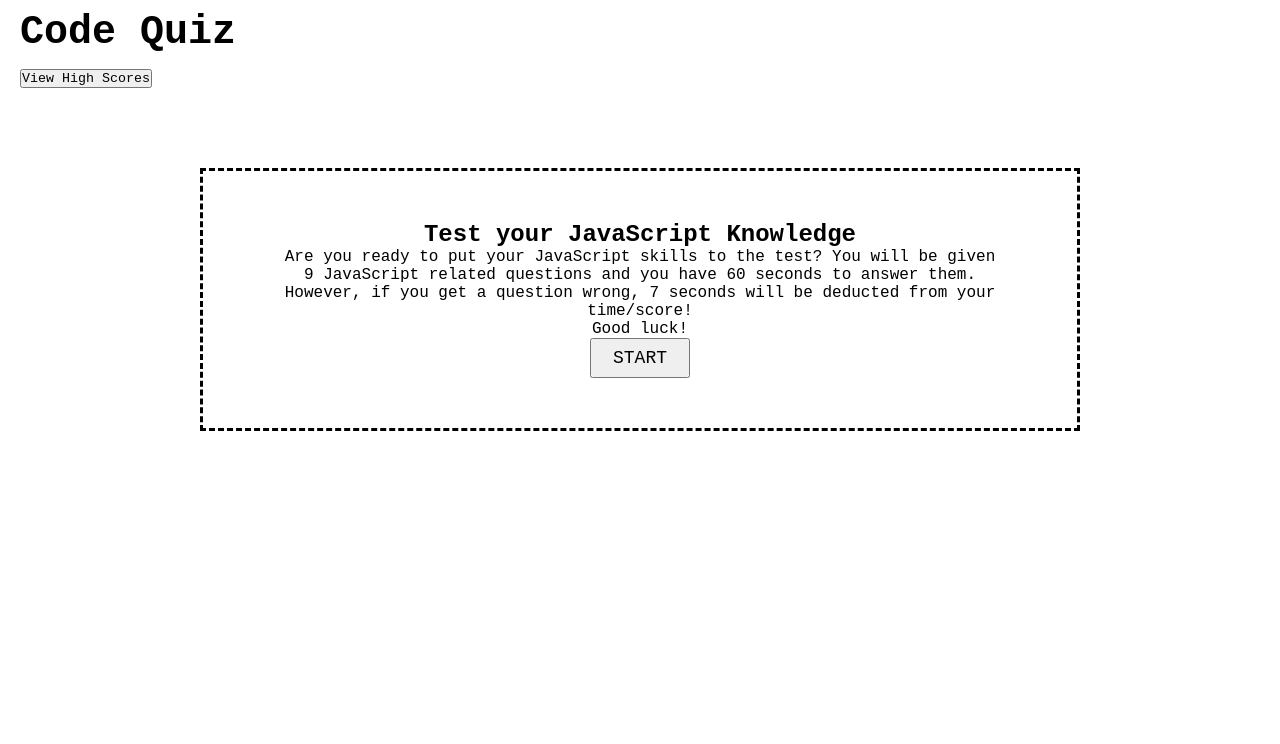
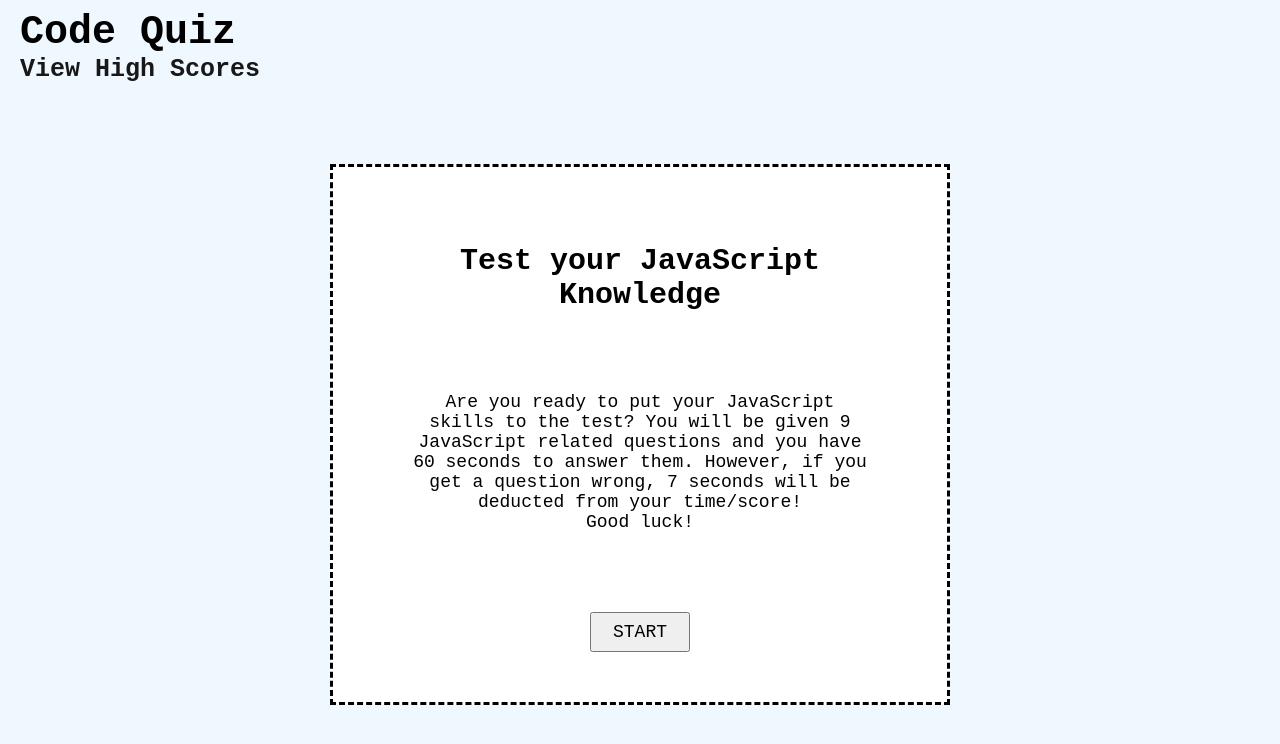
Before and after one commit to hlnicks/code-quiz, a plain HTML site: page index.html in a window 1280 px wide. Drawn offline with Linux system fonts and the light colour scheme.

Commit message:
edited CSS for index/highscore pages

```diff
--- /dev/null
+++ b/assets/css/highscores.css
@@ -0,0 +1,60 @@
+* {
+    box-sizing: border-box;
+    margin: 0;
+    padding: 0;
+    font-family: 'Courier New', Courier, monospace;
+}
+
+
+header {
+    padding: 10px 0px 10px 20px;
+    font-size: 20px;
+}
+
+
+body {
+    background-color: aliceblue;
+}
+
+
+main {
+    padding: 20px 150px;
+}
+
+
+section {
+    padding: 0px 130px;
+}
+
+
+.wrapper {
+    margin: 50px;
+    border-style: dashed;
+    border-color: #000000;
+    text-align: center;
+    background-color: #ffffff;
+    display: flex;
+    flex-wrap: wrap;
+    flex-direction: column;
+}
+
+
+#highScoresDiv {
+    padding: 50px 80px;
+    font-size: 18px;
+    display: flex;
+    flex-wrap: wrap;
+    flex-direction: column;
+    align-content: center;
+}
+
+
+.btn {
+    padding: 8px 21px;
+    font-size: 18px;
+}
+
+
+#highScoresDiv ol {
+    padding: 50px 0px 70px 0px;
+}
--- a/assets/css/style.css
+++ b/assets/css/style.css
@@ -5,13 +5,31 @@
     font-family: 'Courier New', Courier, monospace;
 }
 
+
 header {
     padding: 10px 0px 10px 20px;
     font-size: 20px;
 }
 
-header h1 {
-    padding-bottom: 10px;
+
+header a {
+    font-size: 25px;
+    text-decoration: none;
+    color:#181819;
+    font-weight: bold;
+}
+
+
+header a:hover {
+    font-size: 25px;
+    text-decoration: none;
+    color:#a4d4ff;
+    font-weight: bold;
+}
+
+
+body {
+    background-color: aliceblue;
 }
 
 
@@ -19,35 +37,83 @@ main {
     padding: 20px 150px;
 }
 
+
+section {
+    padding: 0px 130px;
+}
+
+
 #createH1 {
     padding-bottom: 20px;
 }
 
-/* #createH2 {
-} */
+
+ul {
+    font-size: 18px;
+    font-weight: normal;
+    list-style: none;
+    padding: 40px 0px;
+    color: #000000;
+}
+
+
+li {
+    padding: 20px 0px;
+}
+
+
+li:hover {
+    color: #a4d4ff;
+}
+
+
+#answerDiv {
+    padding-top: 50px;
+    font-size: 20px;
+}
+
 
 .wrapper {
-    padding: 50px 80px;
     margin: 50px;
     border-style: dashed;
     border-color: #000000;
     text-align: center;
-}
-
-#timerDiv {
-    font-size: 20px;
+    background-color: #ffffff;
+    display: flex;
+    flex-wrap: wrap;
+    flex-direction: column;
 }
 
 
-.quiz-content h2 {
-    padding-bottom: 10px;
+#timerDiv {
+    font-size: 18px;
+    padding: 16px 24px 11px 0px;
+    font-weight: bold;
+    text-align: right;
+}
+
+
+#quizContent {
+    padding: 50px 80px;
+    font-weight: bold;
+    font-size: 18px;
+}
+
+
+#quizContent p {
+    font-weight: normal;
+}
+
+
+#quizContent h2 {
+    padding-bottom: 80px;
     font-size: 30px;
 }
 
-.quiz-content h3 {
-    padding-bottom: 50px;
+
+#quizContent h3 {
+    padding-bottom: 15x;
 }
-
 
 
 .btn {
@@ -55,6 +121,7 @@ main {
     font-size: 18px;
 }
 
+
 #createP {
-    padding-bottom: 50px;
+    padding-bottom: 80px;
 }
--- a/assets/js/script.js
+++ b/assets/js/script.js
@@ -17,7 +17,7 @@ var questions = [
         choices: ["A Cloud based repository.",
          "A JavaScript library.",
          "A data representation of the objects that comprise the structure and content of a document on the web.",
-         "A callback function"],
+         "A callback function."],
         answer: "A data representation of the objects that comprise the structure and content of a document on the web."
     },
     {
@@ -57,17 +57,17 @@ var questions = [
         answer: "A format for organizing data that’s transferred from one place to another."
     }
 ];
-
 var score = 0;
 var questionList = 0;
 var timerDiv = document.querySelector("#timerDiv");
 var timer = document.querySelector("#startBtn");
 var quizContent = document.querySelector("#quizContent");
 var wrapper = document.querySelector("#wrapper");
-var timeLeft = 70;
+var timeLeft = 60;
 var holdInterval = 0;
 var penalty = 7;
 var makeList = document.createElement("ul");
+
 
 // renders questions/answers in quizContent
 function render(questionList) {
@@ -87,6 +87,7 @@ function render(questionList) {
         listItem.addEventListener("click", (compare));
     })
 }
+
 
 // triggers time countdown once start button is clicked
 timer.addEventListener("click", function () {
@@ -111,24 +112,24 @@ function compare(event) {
     var element = event.target;
     if (element.matches("li")) {
 
-        var createDiv = document.createElement("div");
-        createDiv.setAttribute("id", "createDiv");
+        var answerDiv = document.createElement("div");
+        answerDiv.setAttribute("id", "answerDiv");
         if (element.textContent == questions[questionList].answer) {
             score++;
-            createDiv.textContent = "Correct!";
+            answerDiv.textContent = "Correct!";
         } else {
             timeLeft = timeLeft - penalty;
-            createDiv.textContent = "Wrong! The correct answer is:  " + questions[questionList].answer;
+            answerDiv.textContent = "Wrong! The correct answer is:  " + questions[questionList].answer;
         }
     }
     questionList++;
     if (questionList >= questions.length) {
         finishQuiz();
-        createDiv.textContent = "";
+        answerDiv.textContent = "";
     } else {
         render(questionList);
     }
-    quizContent.appendChild(createDiv);
+    quizContent.appendChild(answerDiv);
 }
 
 
@@ -174,7 +175,7 @@ function finishQuiz() {
 
     var createSubmit = document.createElement("button");
     createSubmit.setAttribute("type", "submit");
-    createSubmit.setAttribute("id", "Submit");
+    createSubmit.setAttribute("id", "submitBtn");
     createSubmit.textContent = "Submit";
 
     quizContent.appendChild(createSubmit);
@@ -183,9 +184,6 @@ function finishQuiz() {
     createSubmit.addEventListener("click", function () {
         var initials = createInput.value;
         if (initials === null) {
-
-            window.alert("No value entered!");
-
         } else {
             var finalScore = {
                 initials: initials,
@@ -202,9 +200,7 @@ function finishQuiz() {
             var newScore = JSON.stringify(savedScores);
             localStorage.setItem("savedScores", newScore);
 
-
             window.location.replace("./highscores.html");
         }
-
     });
 }
--- a/index.html
+++ b/index.html
@@ -7,14 +7,13 @@
     <link rel="stylesheet" href="./assets/css/style.css">
     <title>Code Quiz</title>
 </head>
-
 <body>
     <header>
         <h1> Code Quiz </h1>
-        <a href="./highscores.html"><button class="highscores-btn"> View High Scores</button></a>
-        </div>
+        <a href="./highscores.html">View High Scores</a>
     </header>
     <main>
+        <section>
             <div class="wrapper">
                 <div id="timerDiv"></div>
                     <div id="quizContent">
@@ -23,12 +22,13 @@
                             Are you ready to put your JavaScript skills to the test? You will be given 9 JavaScript related questions and you have 60 seconds to answer them.
                             However, if you get a question wrong, 7 seconds will be deducted from your time/score! </br>
                             Good luck!
-                    </p>
-
                             <ul id="makeList"></ul>
                             <button id="startBtn" class="btn">START</button>
+                        </p>
                     </div>
                 </div>
+            </div>
+        </section>
     </main>
     <script src="./assets/js/script.js"></script>
 </body>
```
Also changed, not shown: highscores.html (+9 -7 lines). Lines whose indentation alone changed are shown as unchanged.
